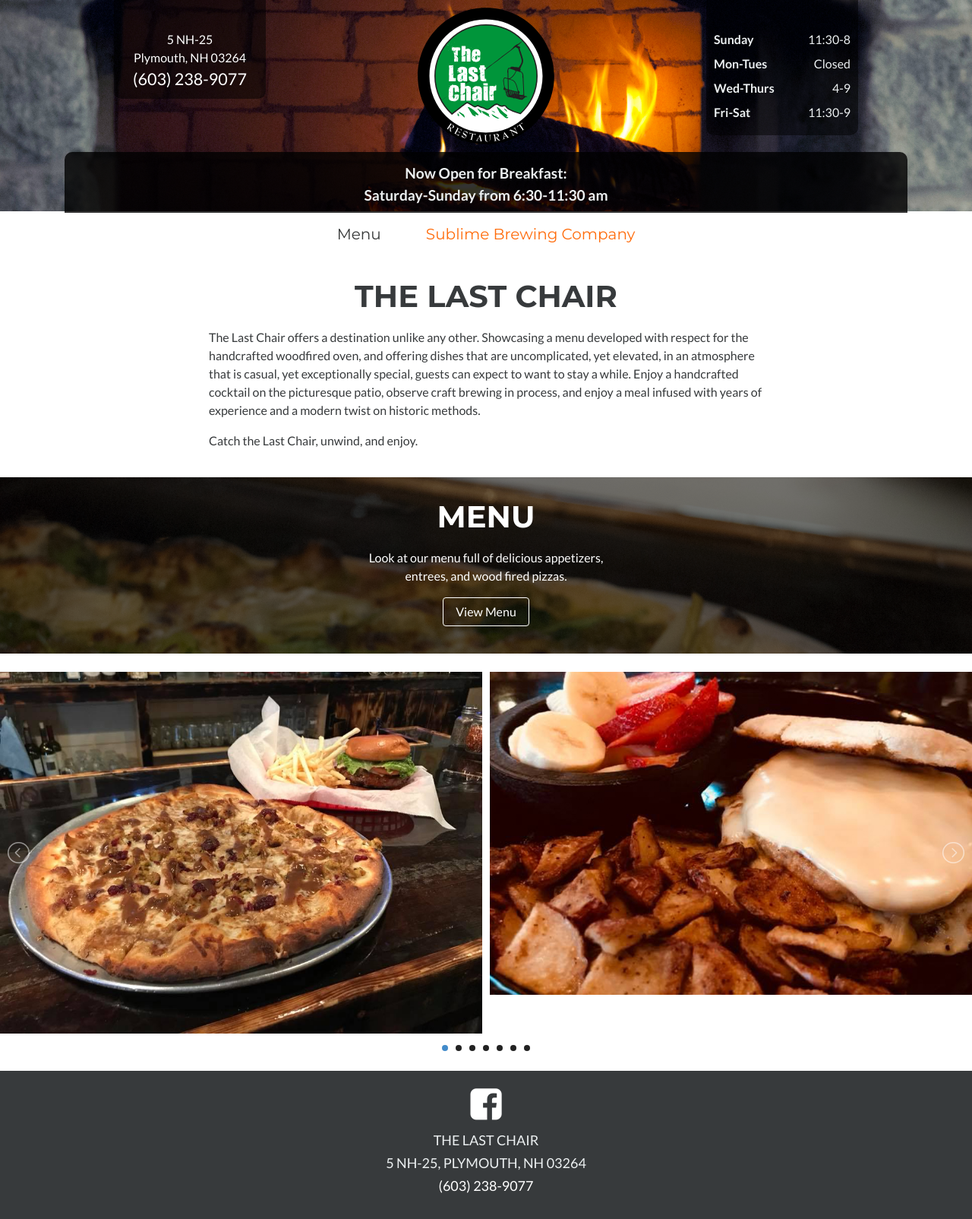
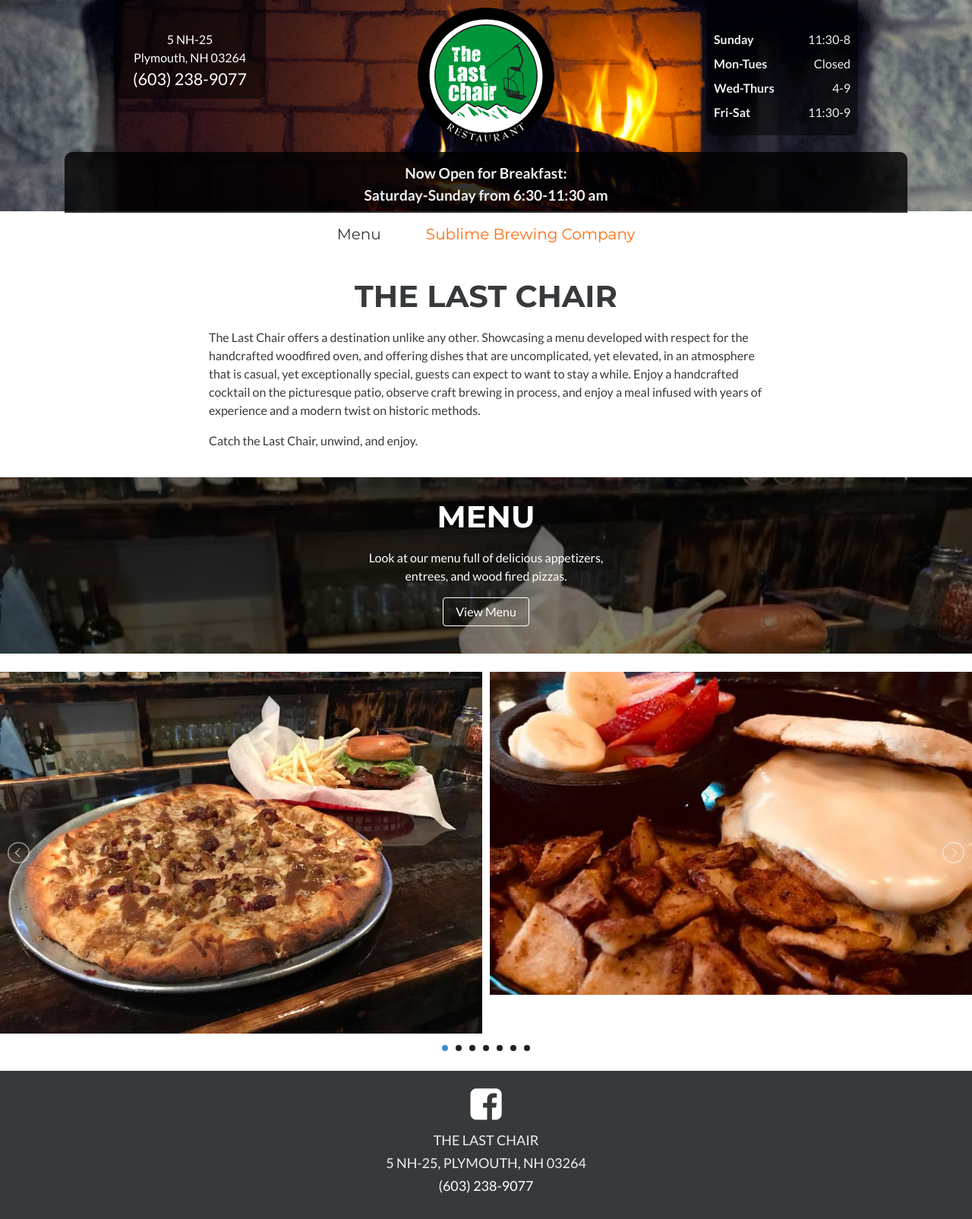
Before and after one commit to mtfullerton/thelastchair, a Jekyll site: the page built from index.html, in a window 1280 px wide. Shown: the whole page at 76% size. Built offline with Jekyll 4.4.1, drawn with Linux system fonts in a browser that asks for light colours; nearby versions of some CDN libraries.

Commit message:
Updated 'css/main.scss' via CloudCannon

```diff
--- a/css/main.scss
+++ b/css/main.scss
@@ -308,7 +308,7 @@ footer p {
 .menu-bg {
 	background-color:$tlc-gray;
 	@include media-breakpoint-up(md) {
-		background:transparent url('/images/menu_lg.jpg') 50% 0 no-repeat;
+		background:transparent url('/images/pizza.jpg') 50% 0 no-repeat;
 		background-size:100%;
 		background-attachment:fixed;
 	}
```
